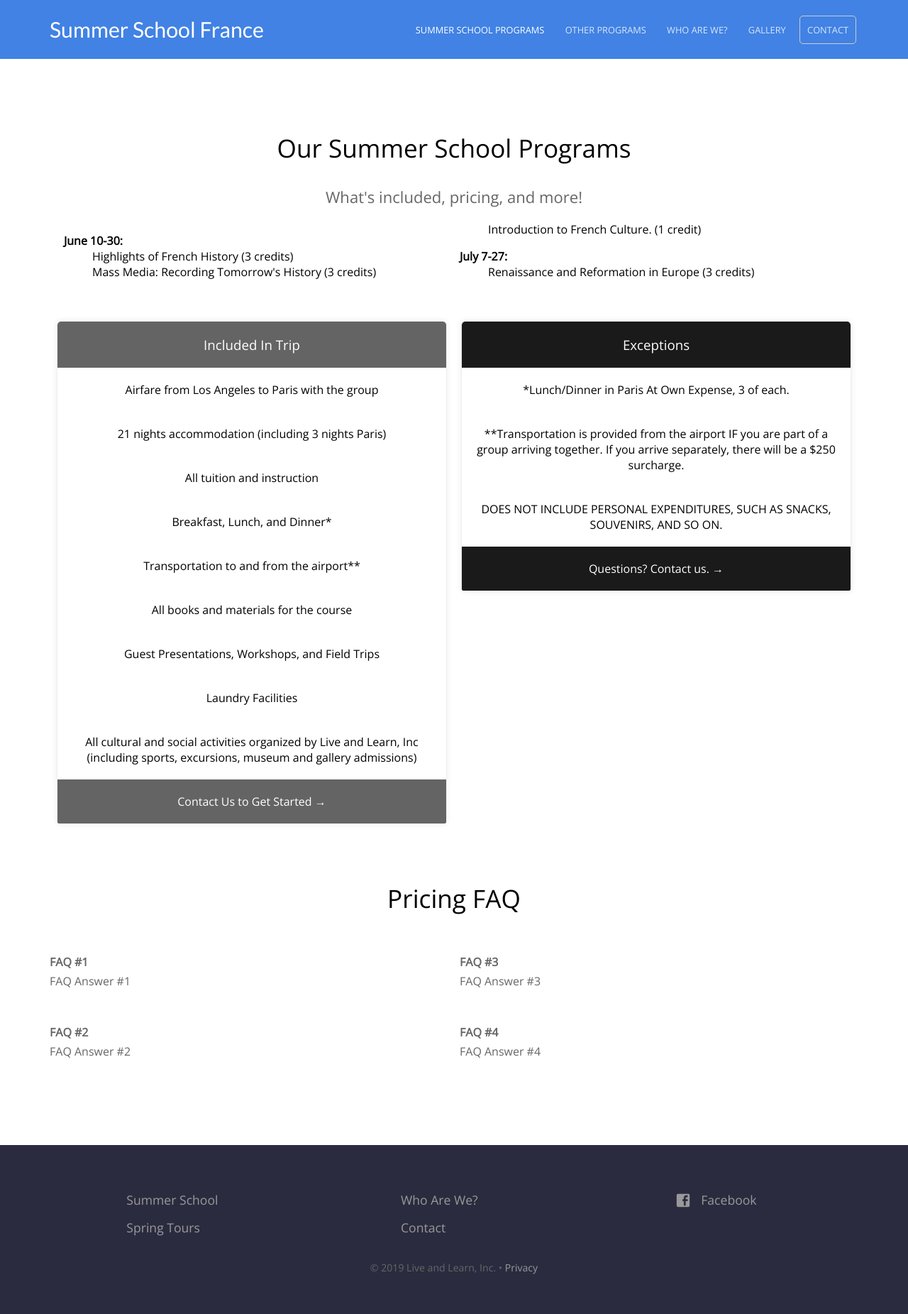
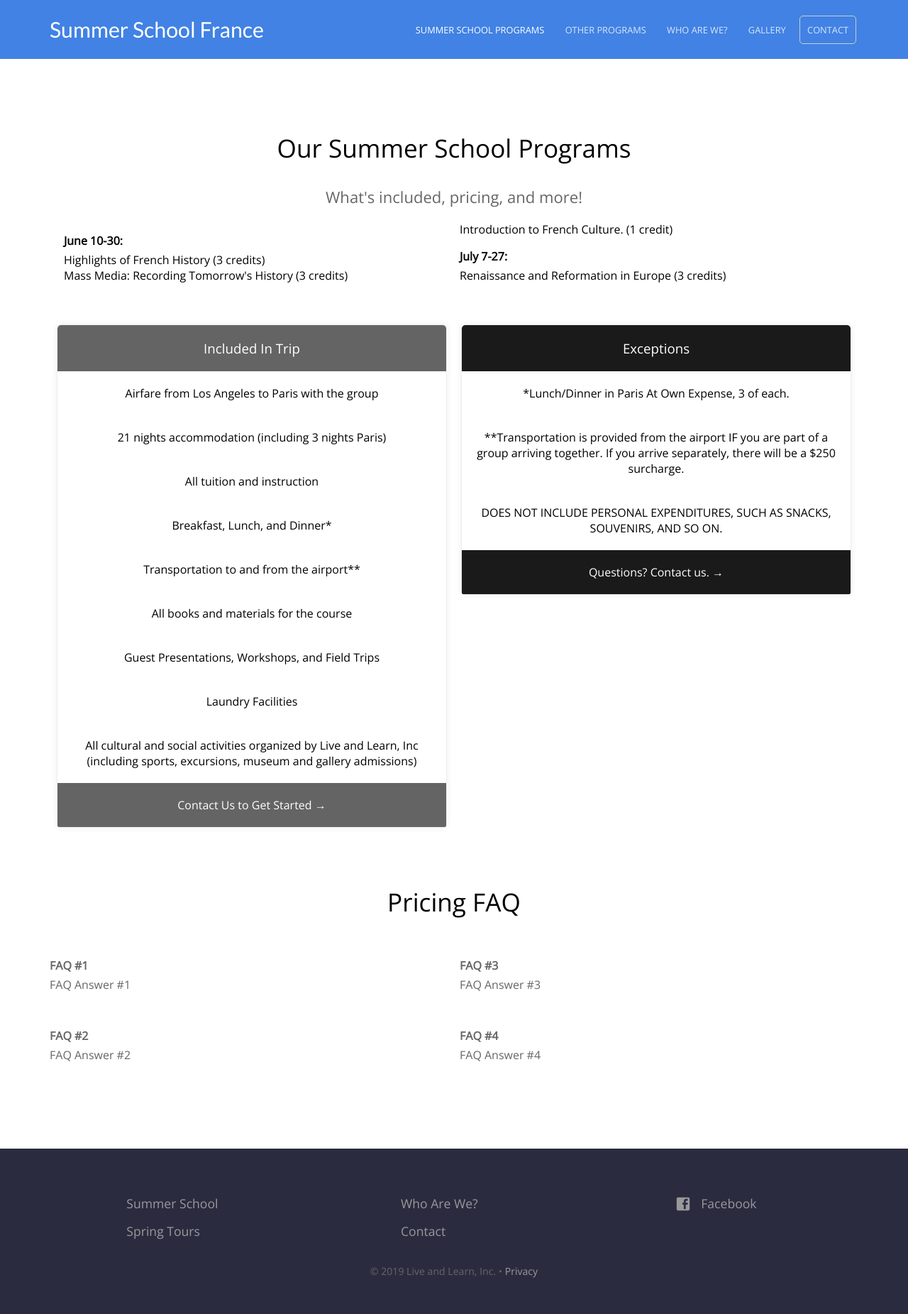
Before and after one commit to baritchie/project1, a Jekyll site: the page built from summerschoolprograms.html, in a window 1280 px wide. Shown: the whole page at 71% size. Built offline with Jekyll 4.4.1, drawn with Linux system fonts in a browser that asks for light colours.

Commit message:
Updated '_sass/pricing.scss' via CloudCannon

```diff
--- a/_sass/pricing.scss
+++ b/_sass/pricing.scss
@@ -57,6 +57,14 @@
         break-inside: avoid;
         padding: 25px 0;
     }
+    dt {
+        font-weight: bold;
+        margin: 0 0 5px 0;
+    }
+    dd {
+        margin: 0;
+        padding: 0;
+    }
 }
 
 .faq {
```
